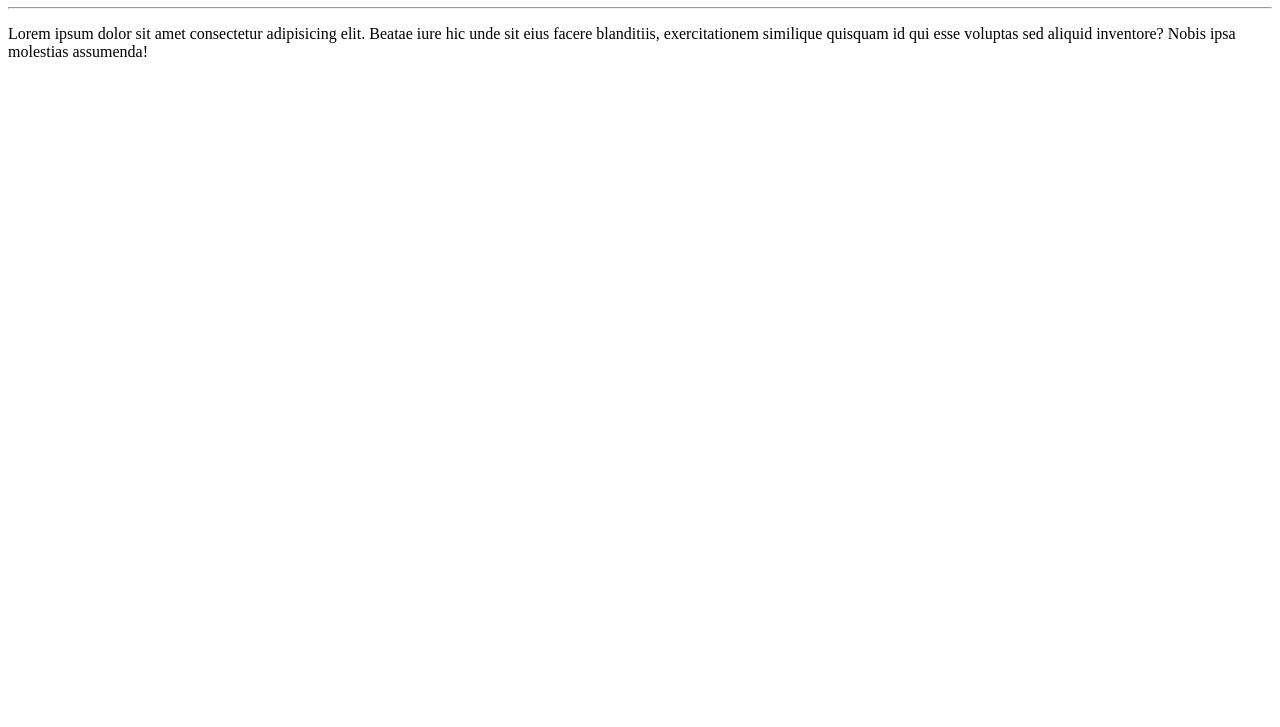
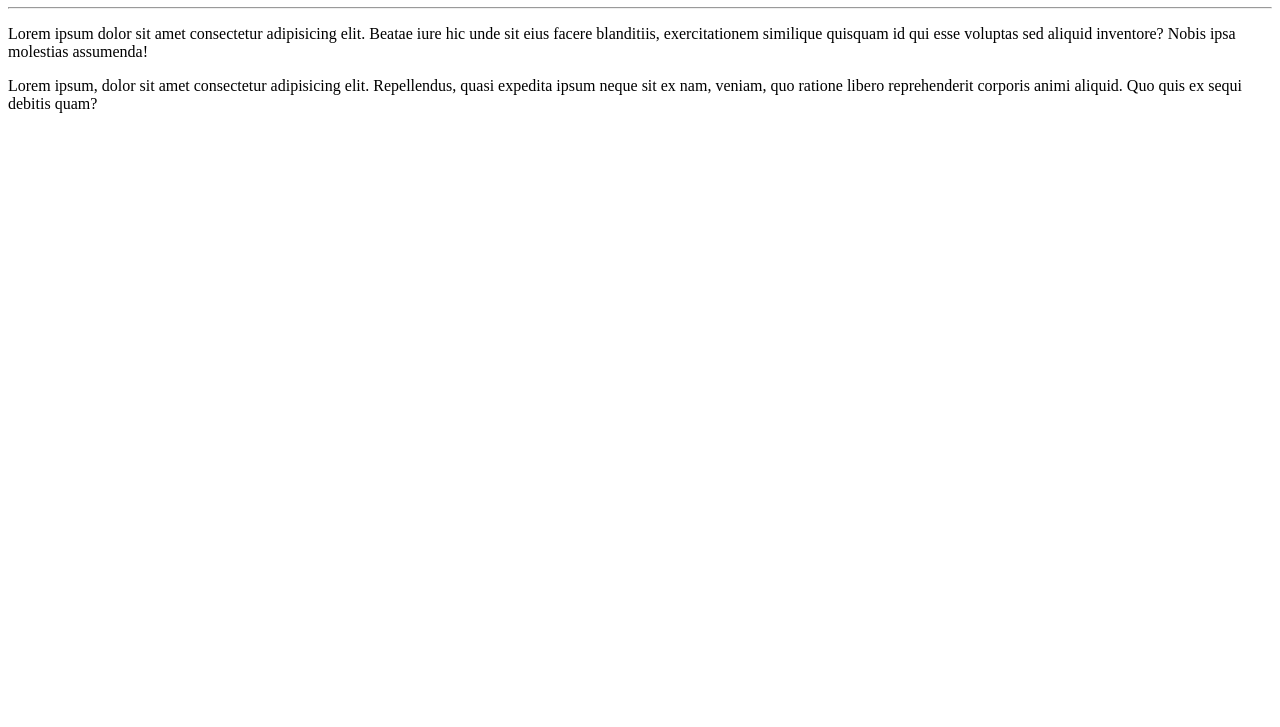
Before and after one commit to filipemotaa/Ola-Mundo, a plain HTML site: page site-exemplo/index.html in a window 1280 px wide. Shown: the part 73-800 px from the top of the page. Drawn offline with Linux system fonts and the light colour scheme.

Commit message:
outro paragrafp

```diff
--- a/site-exemplo/index.html
+++ b/site-exemplo/index.html
@@ -9,5 +9,6 @@
     <h1>Olá, Mundo!</h1>
     <hr>
     <p>Lorem ipsum dolor sit amet consectetur adipisicing elit. Beatae iure hic unde sit eius facere blanditiis, exercitationem similique quisquam id qui esse voluptas sed aliquid inventore? Nobis ipsa molestias assumenda!</p>
+    <p>Lorem ipsum, dolor sit amet consectetur adipisicing elit. Repellendus, quasi expedita ipsum neque sit ex nam, veniam, quo ratione libero reprehenderit corporis animi aliquid. Quo quis ex sequi debitis quam?</p>
 </body>
 </html>
```
